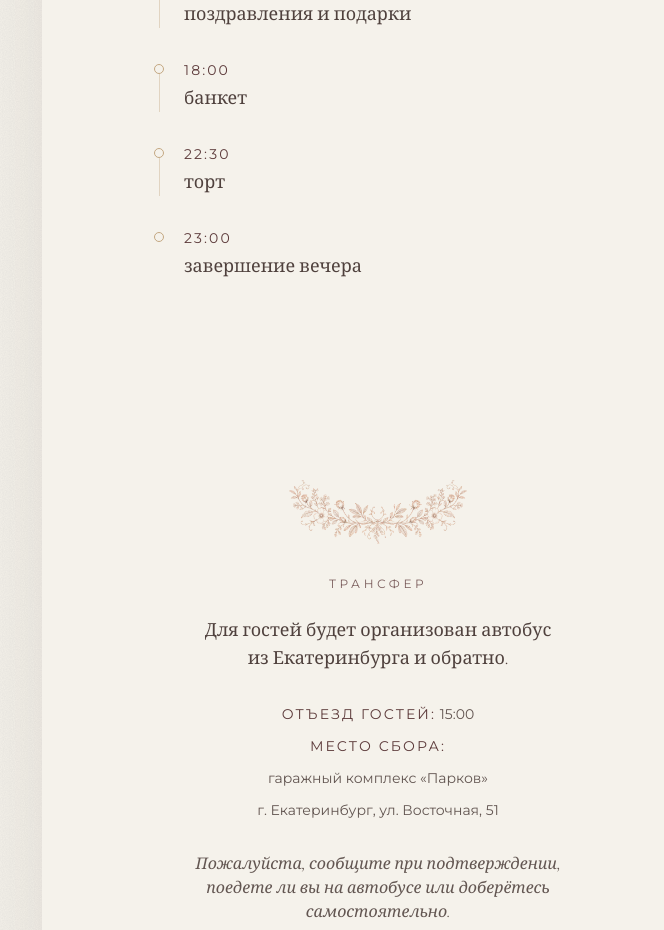
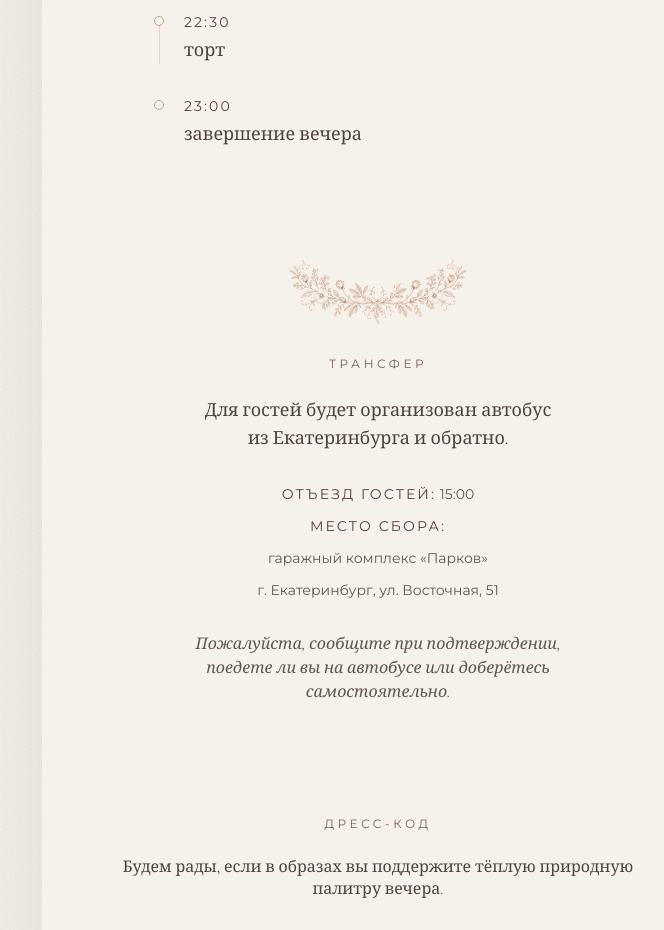
Before and after one commit to yar1kukharenko/marriage-evening, a React (Vite) app: page / in a window 1280 px wide. Shown: the part 1848-2778 px from the top of the page, without its empty margins (262-926 px from the left). Built offline with nearby package versions, Linux system fonts and the light colour scheme; no server answers.

Commit message:
Adjust section spacing and dress code content

```diff
--- a/src/components/layout/Section.tsx
+++ b/src/components/layout/Section.tsx
@@ -46,7 +46,7 @@ export function Section({
       id={id}
       ref={ref}
       className={`fade-in relative flex w-full items-center justify-center px-6 ${
-        compact ? "min-h-0 py-25" : "min-h-[90vh] py-16"
+        compact ? "min-h-0 py-14" : "min-h-[90vh] py-16"
       } ${isVisible ? "is-visible" : ""} ${className}`}
     >
       {decor}
--- a/src/components/sections/DressCodeSection.tsx
+++ b/src/components/sections/DressCodeSection.tsx
@@ -107,6 +107,9 @@ export function DressCodeSection() {
             </div>
           ))}
         </div>
+        <p className="mt-4 font-serif text-xs leading-snug text-chocolate/90 italic">
+          {dressCode.stopList.note}
+        </p>
       </div>
     </Section>
   );
--- a/src/data/content.ts
+++ b/src/data/content.ts
@@ -92,7 +92,7 @@ export const schedule: { title: string; items: ScheduleItem[] } = {
   items: [
     { time: "16:30", label: "встреча гостей" },
     { time: "17:00", label: "начало праздничного вечера" },
-    { time: "17:30", label: "поздравления и подарки" },
+    { time: "17:30", label: "поздравления" },
     { time: "18:00", label: "банкет" },
     { time: "22:30", label: "торт" },
     { time: "23:00", label: "завершение вечера" },
@@ -124,11 +124,11 @@ export const dressCode: {
   palette: DressCodeColor[];
   references: { label: string; items: DressCodeImage[] };
   textures: { label: string; items: DressCodeImage[] };
-  stopList: { label: string; items: DressCodeImage[] };
+  stopList: { label: string; items: DressCodeImage[]; note: string };
 } = {
   title: "Дресс-код",
   intro:
-    "Будем рады, если в образах вы поддержите тёплую природную палитру вечера. Просим избегать синий и холодные тона, чёрный (можно в деталях), очень яркие оттенки, принты (кроме классики), глиттер и пайетки.",
+    "Будем рады, если в образах вы поддержите тёплую природную палитру вечера.",
   palette: [
     { hex: "#5B3D36" },
     { hex: "#ECD4C4" },
@@ -176,6 +176,8 @@ export const dressCode: {
       dressCodeImage("stop_4", "Принты", "принты (кроме классики)"),
       dressCodeImage("stop_5", "Глиттер и пайетки", "глиттер и пайетки"),
     ],
+    note:
+      "Просим избегать синий и холодные тона, чёрный (можно в деталях), очень яркие оттенки, принты (кроме классики), глиттер и пайетки.",
   },
 };
 
```
